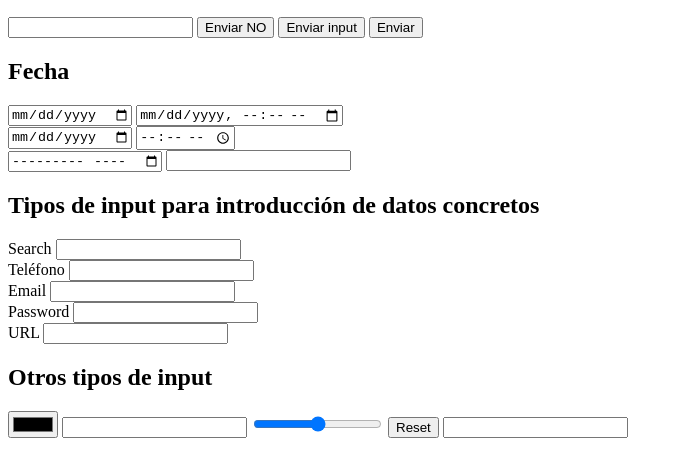
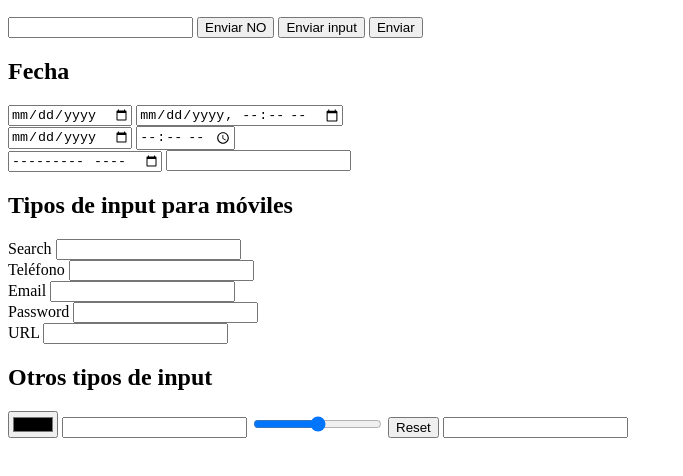
Before and after one commit to jrrondades/curso-html, a plain HTML site: page formularios/tipos-de-input.html in a window 1280 px wide. Shown: the part 110-586 px from the top of the page, without its empty margins (0-683 px from the left). Drawn offline with Linux system fonts and the light colour scheme.

Commit message:
Cambio en tipos de inputs para móviles

```diff
--- a/formularios/tipos-de-input.html
+++ b/formularios/tipos-de-input.html
@@ -58,7 +58,7 @@
             <input type="">
         </div>
         <div>
-            <h2>Tipos de input para introducción de datos concretos</h2>
+            <h2>Tipos de input para móviles</h2>
             <div>
                 <label>Search
                     <input type="search">
```
